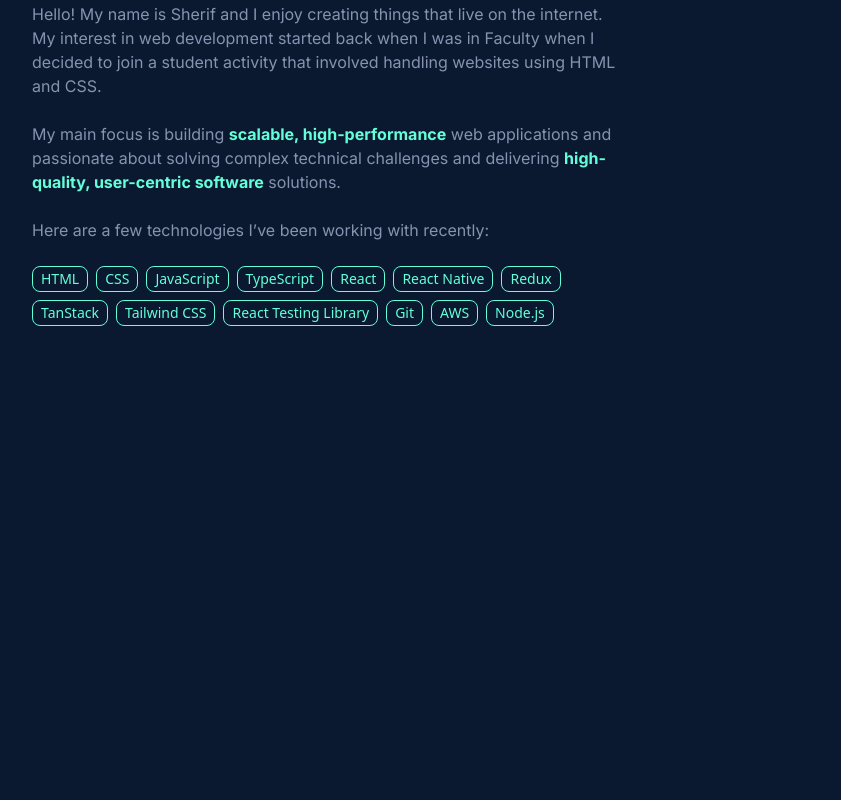
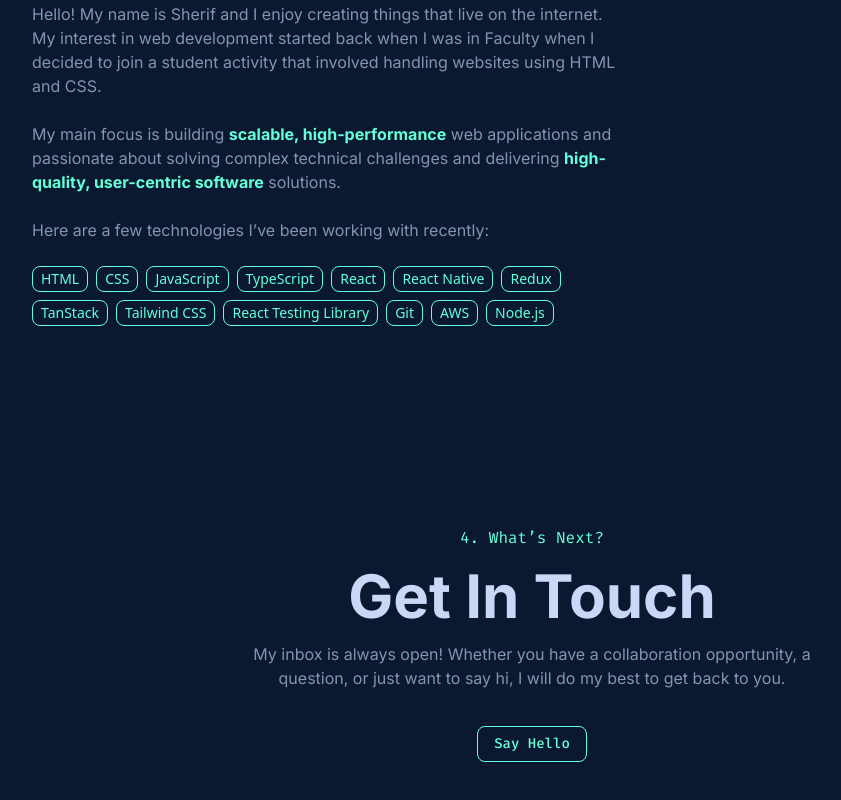
Before and after one commit to Shrief88/portfolio, a Next.js app: page / in a window 1280 px wide. Shown: the part 862-1662 px from the top of the page, without its empty margins (108-949 px from the left). Before the commit the page ends 1348 px from the top, so only its background shows below. Built offline with nearby package versions, Linux system fonts and the light colour scheme.

Commit message:
Add contact section

```diff
--- a/src/app/page.tsx
+++ b/src/app/page.tsx
@@ -3,19 +3,20 @@ import Hero from "@/sections/Hero";
 import About from "@/sections/About";
 // import Experience from "@/sections/Experience";
 // import Work from "@/sections/Work";
-// import Contact from "@/sections/Contact";
+  import Contact from "@/sections/Contact";
 // import Footer from "@/components/Footer";
-import Links from "@/components/Links";
+import SideLinks from "@/components/SideLinks";
 
 export default function Home() {
   return (
     <>
       <Navbar />
-      <Links />
+      <SideLinks />
       <main>
         <Hero />
 
         <About />
+        <Contact />
       </main>
     </>
   );
--- a/src/components/Links.tsx
+++ /dev/null
@@ -1,44 +0,0 @@
-import { Linkedin, Github, MailIcon } from "lucide-react";
-import { links } from "@/data.json";
-
-const SocialLinks = [
-  {
-    icon: <Linkedin size={20} />,
-    name: links.Linkedin.name,
-    href: links.Linkedin.href,
-  },
-  {
-    icon: <Github size={20} />,
-    name: links.Github.name,
-    href: links.Github.href,
-  },
-  {
-    icon: <MailIcon size={20} />,
-    name: links.Email.name,
-    href: `mailto:${links.Email.href}`,
-  },
-];
-
-const Links = () => {
-  return (
-    <div className="fixed w-10 left-10 bottom-0 hidden md:block">
-      <div className="flex flex-col justify-center items-center gap-7">
-        {SocialLinks.map((link) => (
-          <a
-            href={link.href}
-            target="_blank"
-            rel="noopener noreferrer"
-            className="text-muted-foreground hover:text-white hover:animate-move-up [&:not(:hover)]:animate-move-down"
-            key={link.name}
-          >
-            {link.icon}
-          </a>
-        ))}
-
-        <div className="h-20 w-0.25 bg-muted-foreground"></div>
-      </div>
-    </div>
-  );
-};
-
-export default Links;
--- /dev/null
+++ b/src/components/SideLinks.tsx
@@ -0,0 +1,11 @@
+import SocialMedia from "@/components/SocialMedia";
+
+const SideLinks = () => {
+  return (
+    <div className="fixed w-10 left-10 bottom-0 hidden md:block">
+      <SocialMedia mode="vertical" />
+    </div>
+  );
+};
+
+export default SideLinks;
--- /dev/null
+++ b/src/components/SocialMedia.tsx
@@ -0,0 +1,54 @@
+import { Linkedin, Github, MailIcon } from "lucide-react";
+import { links } from "@/data.json";
+import { cn } from "@/lib/utils";
+
+type Props = {
+  mode: "vertical" | "horizontal";
+};
+
+const SocialLinks = [
+  {
+    icon: <Linkedin size={20} />,
+    name: links.Linkedin.name,
+    href: links.Linkedin.href,
+  },
+  {
+    icon: <Github size={20} />,
+    name: links.Github.name,
+    href: links.Github.href,
+  },
+  {
+    icon: <MailIcon size={20} />,
+    name: links.Email.name,
+    href: `mailto:${links.Email.href}`,
+  },
+];
+
+const SocialMedia = ({ mode }: Props) => {
+  return (
+    <div
+      className={cn(
+        "flex justify-center items-center gap-7",
+        mode === "vertical" ? "flex-col" : ""
+      )}
+    >
+      {SocialLinks.map((link) => (
+        <a
+          href={link.href}
+          target="_blank"
+          rel="noopener noreferrer"
+          className="text-muted-foreground hover:text-white hover:animate-move-up [&:not(:hover)]:animate-move-down"
+          key={link.name}
+        >
+          {link.icon}
+        </a>
+      ))}
+
+      {mode === "vertical" && (
+        <div className="h-20 w-0.25 bg-muted-foreground"></div>
+      )}
+    </div>
+  );
+};
+
+export default SocialMedia;
--- a/src/sections/Contact.tsx
+++ b/src/sections/Contact.tsx
@@ -1,9 +1,32 @@
+import MaxWidthWrapper from "@/components/MaxWidthWrapper";
+import { Button } from "@/components/ui/button";
+import { links } from "@/data.json";
+
 const Contact = () => {
   return (
-    <section className="h-64" id="contact">
-      <h2>Contact</h2>
-    </section>
+    <MaxWidthWrapper>
+      <section className="max-w-[1000px] flex flex-col pb-40" id="contact">
+        <div className="flex flex-col mt-10 justify-center items-center gap-4">
+          <p className="font-fira text-foreground">4. What’s Next?</p>
+          <h1 className="text-primary-foreground text-4xl md:text-[60px] font-bold">
+            Get In Touch
+          </h1>
+          <p className="text-muted-foreground text-center max-w-[600px]">
+            My inbox is always open! Whether you have a collaboration
+            opportunity, a question, or just want to say hi, I will do my best
+            to get back to you.
+          </p>
+          <Button
+            variant={"outline"}
+            className="cursor-pointer text-sm font-fira text-foreground mt-5"
+            asChild
+          >
+            <a href={`mailto:${links.Email.href}`}>Say Hello</a>
+          </Button>
+        </div>
+      </section>
+    </MaxWidthWrapper>
   );
 };
 
-export default Contact
+export default Contact;
```
